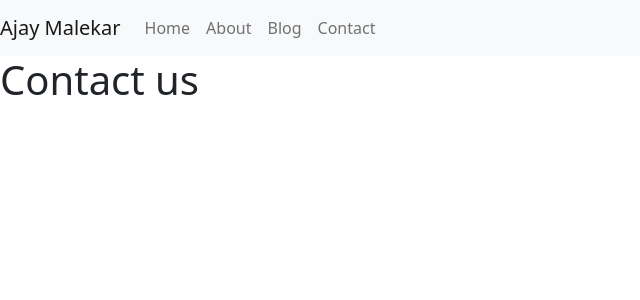
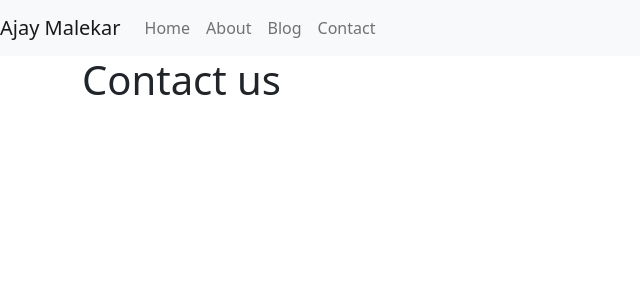
Before and after one commit to ajaymalekar/ajaymalekar.github.io, a Jekyll site: the page built from contact.md, in a window 1280 px wide. Shown: the top 300 px of the page, without its empty margins (0-640 px from the left). Built offline with Jekyll 4.4.1, drawn with Linux system fonts in a browser that asks for light colours; nearby versions of some CDN libraries.

Commit message:
Update default.html

```diff
--- a/_layouts/default.html
+++ b/_layouts/default.html
@@ -9,7 +9,7 @@
   </head>
   <body>
    {% include navbar.html %}
-       {{ content}}
+    <div class="container-lg"> {{ content}} </div>
    {% include footer.html %}
 <footer class="mt-auto text-white-50"> <p>Personal Git Page with Bootstrap <a href="https://ajaymalekar.github.io/" class="text-white">Ajay Malekar</a>, by <a href="https://twitter.com/mdo" class="text-white">@ajaymalekar</a>.</p>
  </footer
```
